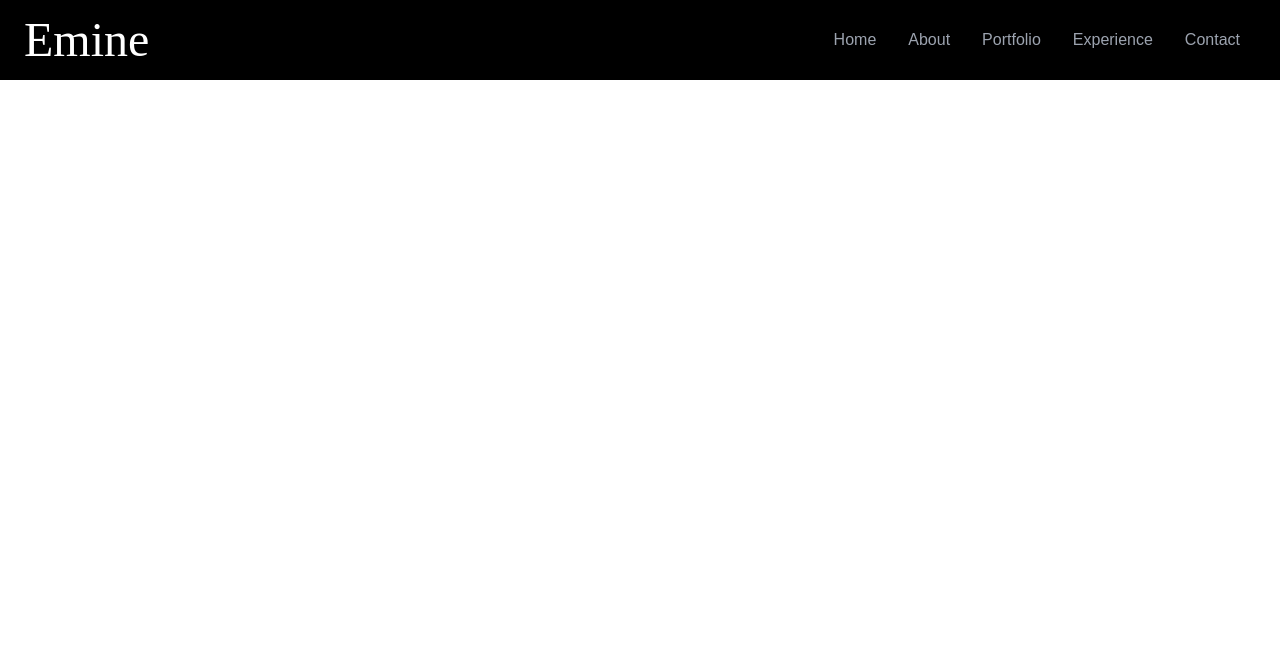
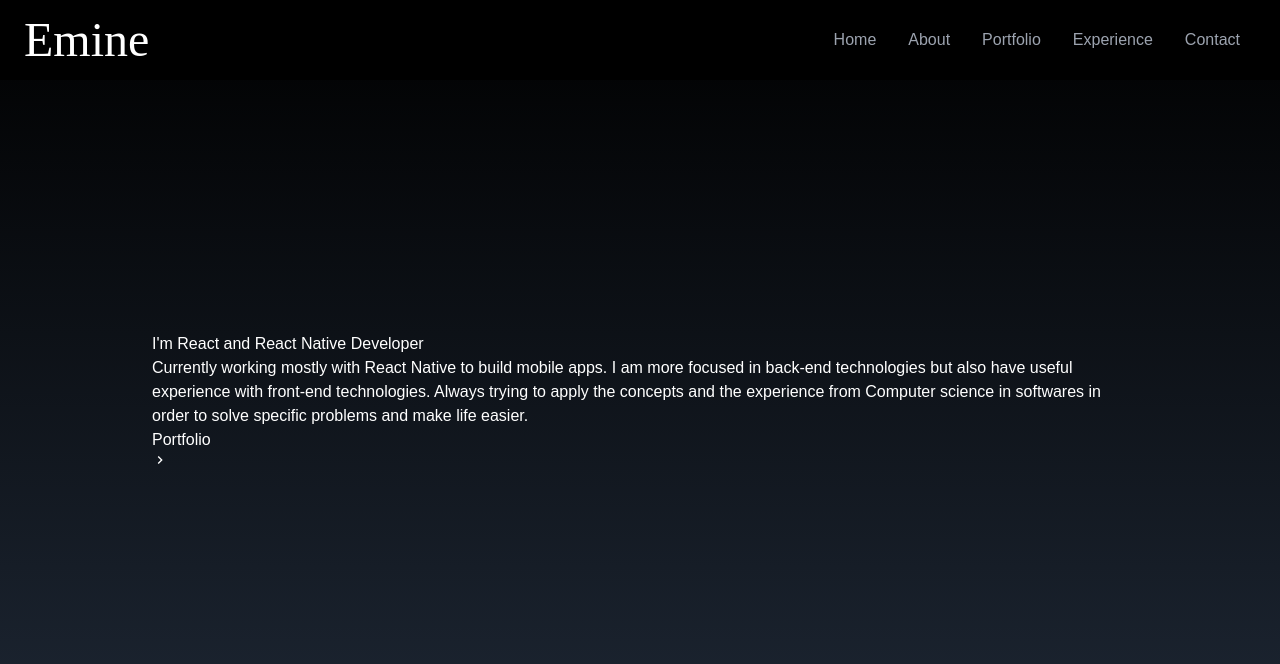
Before and after one commit to EmineTekcan/Portfolio-Website, a React (Create React App) app: page / in a window 1280 px wide. Shown: the top 664 px of the page. Built offline with nearby package versions, Linux system fonts and the light colour scheme.

Commit message:
Home page created

```diff
--- a/src/App.js
+++ b/src/App.js
@@ -1,9 +1,11 @@
+import Home from "./components/Home";
 import NavBar from "./components/NavBar";
 
 function App() {
   return (
     <div>
       <NavBar />
+      <Home />
     </div>
   );
 }
--- /dev/null
+++ b/src/components/Home.jsx
@@ -0,0 +1,32 @@
+import React from 'react'
+import { MdOutlineKeyboardArrowRight } from 'react-icons/md'
+
+const Home = () => {
+    return (
+        <div className='h-screen w-full bg-gradient-to-b from-black to-gray-800 text-white'>
+            <div className='max-w-screen-lg mx-auto flex flex-col items-center justify-center h-full px-6 md:flex-row'>
+                <div>
+                    <h2>I'm React and React Native Developer</h2>
+                    <p>
+                        Currently working mostly with React Native to
+                        build mobile apps. I am more focused in back-end
+                        technologies but also have useful experience with front-end
+                        technologies. Always trying to apply the concepts and the experience
+                        from Computer science in softwares in order to solve specific problems
+                        and make life easier.
+                    </p>
+                    <div>
+                        <button>
+                            Portfolio
+                            <span>
+                                <MdOutlineKeyboardArrowRight />
+                            </span>
+                        </button>
+                    </div>
+                </div>
+            </div>
+        </div>
+    )
+}
+
+export default Home
```
